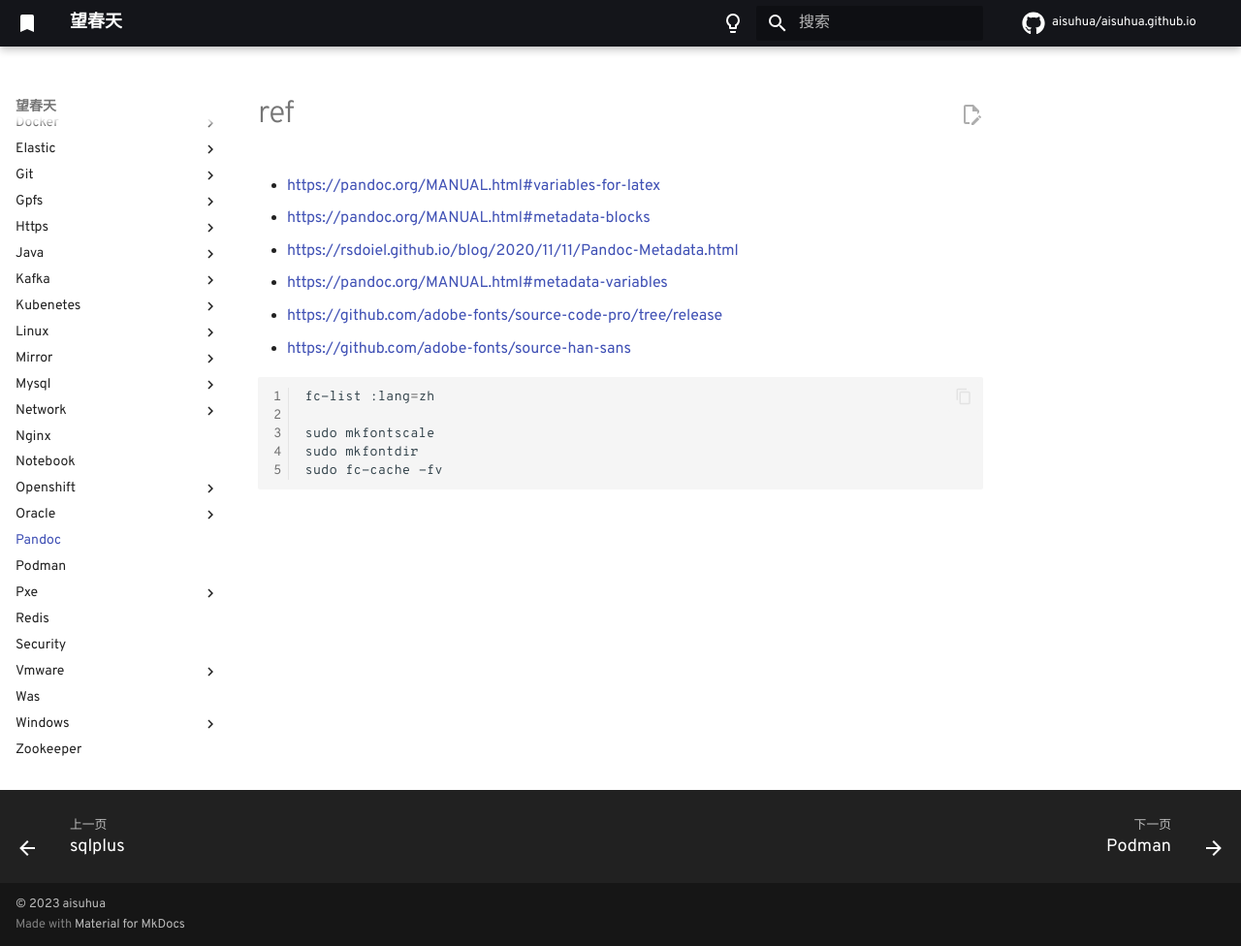
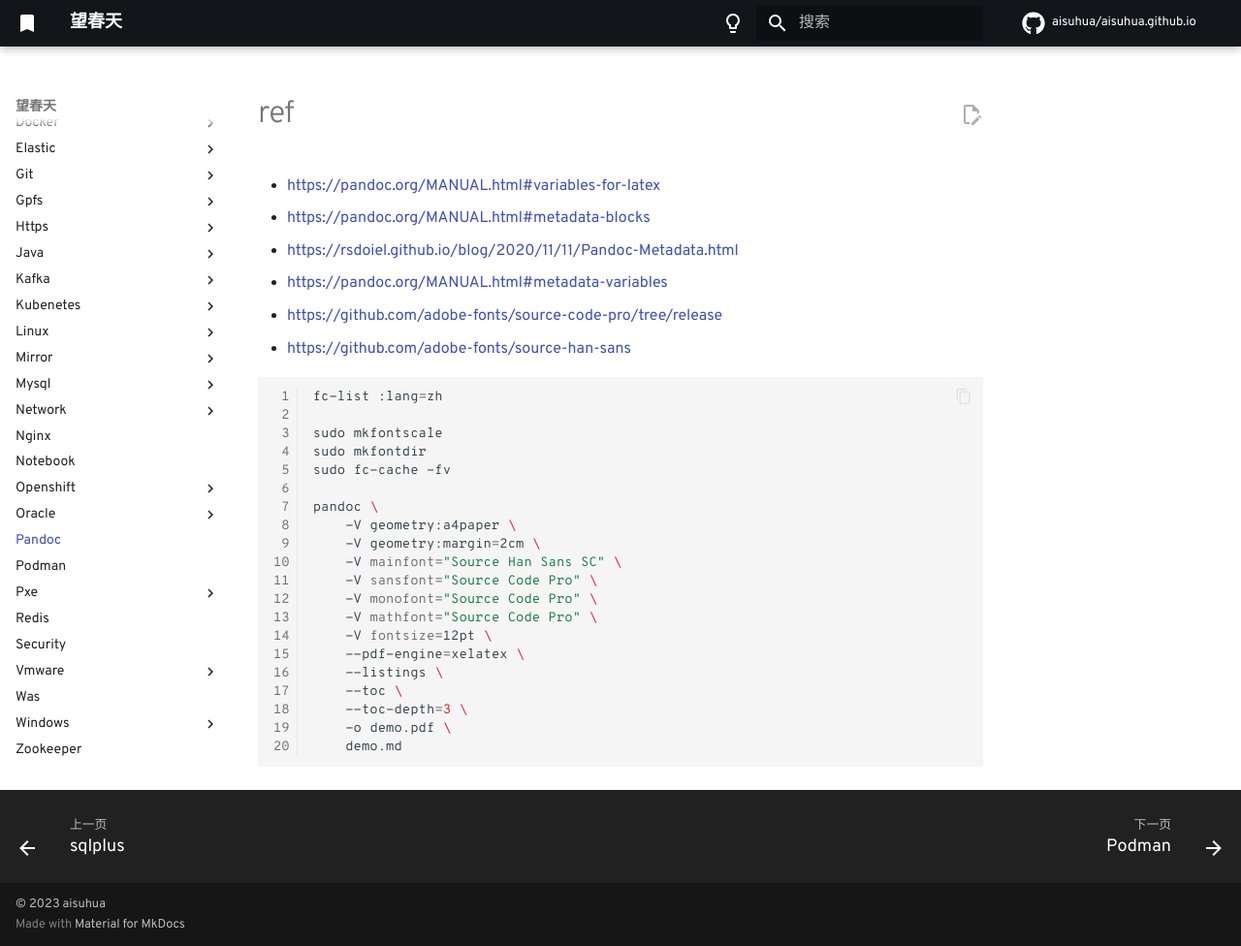
Before and after one commit to aisuhua/aisuhua.github.io, an MkDocs documentation site: the page built from docs/pandoc/README.md, in a window 1280 px wide and 976 px high. Shown: the whole window at 97% size. Built offline with MkDocs 1.6.1 and Material for MkDocs 9.7.7, drawn with Linux system fonts in a browser that asks for light colours; comment, search, counter and statistics services are not loaded.

Commit message:
README.md

````diff
--- a/docs/pandoc/README.md
+++ b/docs/pandoc/README.md
@@ -13,4 +13,19 @@
 sudo mkfontscale
 sudo mkfontdir
 sudo fc-cache -fv
+
+pandoc \
+    -V geometry:a4paper \
+    -V geometry:margin=2cm \
+    -V mainfont="Source Han Sans SC" \
+    -V sansfont="Source Code Pro" \
+    -V monofont="Source Code Pro" \
+    -V mathfont="Source Code Pro" \
+    -V fontsize=12pt \
+    --pdf-engine=xelatex \
+    --listings \
+    --toc \
+    --toc-depth=3 \
+    -o demo.pdf \
+    demo.md
 ```
````
